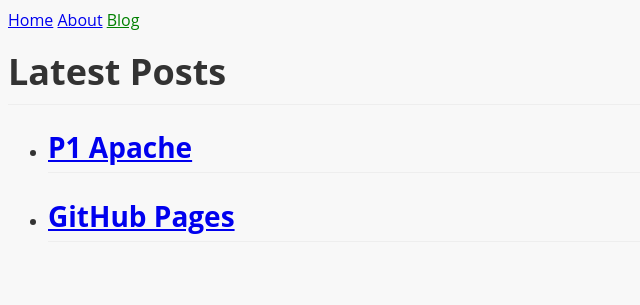
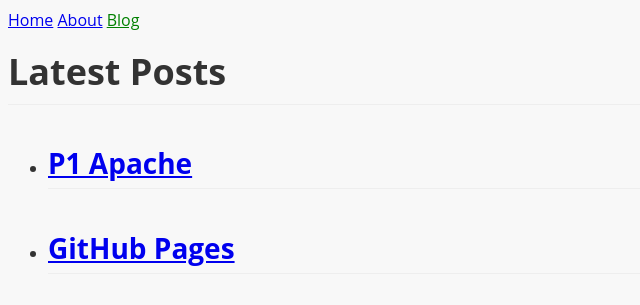
Before and after one commit to patrickcampillo/patrickcampilloc, a Jekyll site: the page built from blog.html, in a window 1280 px wide. Shown: the top 305 px of the page, without its empty margins (0-640 px from the left). Built offline with Jekyll 4.4.1, drawn with Linux system fonts in a browser that asks for light colours.

Commit message:
Update styles.css

```diff
--- a/assets/css/styles.css
+++ b/assets/css/styles.css
@@ -27,7 +27,7 @@ h1 {
 	border-bottom: 1px solid rgb(238, 238, 238);
 }
 h2 {
-	margin-top: 0.9em;
+	padding-top: 0.9em;
 	padding-bottom: 0.3em;
 	font-size: 1.75em;
 	line-height: 1.225;
```
